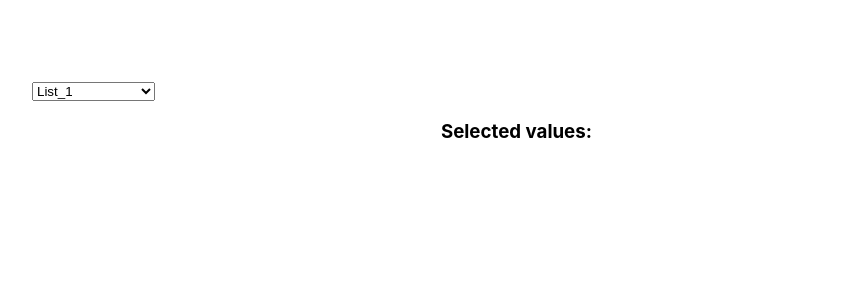
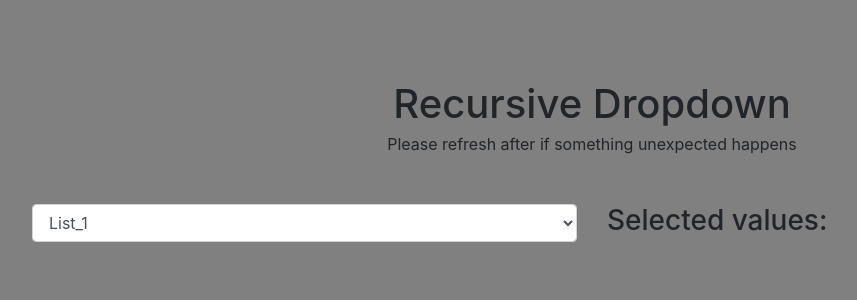
Before and after one commit to deeqakkk/recursive-dropdown, a React (Create React App) app: page / in a window 1280 px wide. Shown: the top 300 px of the page, without its empty margins (48-905 px from the left). Built offline with nearby package versions, Linux system fonts and the light colour scheme.

Commit message:
bootstrap added

```diff
--- a/package.json
+++ b/package.json
@@ -7,6 +7,7 @@
     "@testing-library/react": "^13.4.0",
     "@testing-library/user-event": "^13.5.0",
     "react": "^18.2.0",
+    "react-bootstrap": "^2.7.0",
     "react-dom": "^18.2.0",
     "react-scripts": "5.0.1",
     "web-vitals": "^2.1.4"
--- a/public/index.html
+++ b/public/index.html
@@ -1,14 +1,12 @@
 <!DOCTYPE html>
 <html lang="en">
-  <head>
+
+<head>
     <meta charset="utf-8" />
     <link rel="icon" href="%PUBLIC_URL%/favicon.ico" />
     <meta name="viewport" content="width=device-width, initial-scale=1" />
     <meta name="theme-color" content="#000000" />
-    <meta
-      name="description"
-      content="Web site created using create-react-app"
-    />
+    <meta name="description" content="Web site created using create-react-app" />
     <link rel="apple-touch-icon" href="%PUBLIC_URL%/logo192.png" />
     <!--
       manifest.json provides metadata used when your web app is installed on a
@@ -24,9 +22,12 @@
       work correctly both with client-side routing and a non-root public URL.
       Learn how to configure a non-root public URL by running `npm run build`.
     -->
+    <link rel="stylesheet" href="https://maxcdn.bootstrapcdn.com/bootstrap/4.5.2/css/bootstrap.min.css" />
+
     <title>React App</title>
-  </head>
-  <body>
+</head>
+
+<body>
     <noscript>You need to enable JavaScript to run this app.</noscript>
     <div id="root"></div>
     <!--
@@ -39,5 +40,6 @@
       To begin the development, run `npm start` or `yarn start`.
       To create a production bundle, use `npm run build` or `yarn build`.
     -->
-  </body>
+</body>
+
 </html>
--- a/src/App.js
+++ b/src/App.js
@@ -1,31 +1,30 @@
 import React, { useState } from 'react';
 import data from './data.json';
+import { Row, Col, Form, FormControl, Button } from 'react-bootstrap';
 
 const Dropdown = ({ options, onChange, value }) => (
-  <select value={value || ''} onChange={onChange}>
+  <FormControl className='mb-4' as="select" value={value || 'Select Items'} onChange={onChange}>
     {options.map((option, i) => (
       <option key={i} value={i}>
         {option.name}
       </option>
     ))}
-  </select>
+  </FormControl>
 );
+
 const SelectedValues = ({ values }) => (
-
-  <div style={{ float: 'right' }}>
+  <Col xs={6}>
     <h3>Selected values:</h3>
     <ul>
       {values.map((value, index) => (
-        console.log(value),
         <li key={index}>{value}</li>
       ))}
     </ul>
-  </div>
+  </Col>
 );
 
 const App = () => {
   const [selectedValues, setSelectedValues] = useState([]);
-
   const handleChange = (index, event) => {
     setSelectedValues((prevSelectedValues) => {
       const newSelectedValues = [...prevSelectedValues];
@@ -39,9 +38,11 @@ const App = () => {
   }, data.struct);
 
   return (
-    <div  style={{width:'50%'}}>
+    <Row>
+      <Col xs={6}>
+        <Form>
           {selectedValues.map((selectedValue, index) => (
-      <div key={index}>
+            <Form.Group key={index}>
               <Dropdown
                 options={
                   selectedValues
@@ -51,18 +52,21 @@ const App = () => {
                 value={selectedValue}
                 onChange={(event) => handleChange(index, event)}
               />
-      </div>
+            </Form.Group>
           ))}
           {currentOption && currentOption.length > 0 ? (
-      <div>
+            <Form.Group>
               <Dropdown
                 options={currentOption}
                 onChange={(event) => handleChange(selectedValues.length, event)}
               />
-      </div>
+            </Form.Group>
           ) : null}
+        </Form>
+      </Col>
       <SelectedValues values={selectedValues} />
-  </div>
-);};
+    </Row>
+  );
+};
 
 export default App;
--- a/src/index.css
+++ b/src/index.css
@@ -3,6 +3,7 @@ body {
     font-family: -apple-system, BlinkMacSystemFont, 'Segoe UI', 'Roboto', 'Oxygen', 'Ubuntu', 'Cantarell', 'Fira Sans', 'Droid Sans', 'Helvetica Neue', sans-serif;
     -webkit-font-smoothing: antialiased;
     -moz-osx-font-smoothing: grayscale;
+    background-color: gray;
 }
 
 code {
--- a/src/index.js
+++ b/src/index.js
@@ -7,6 +7,8 @@ import reportWebVitals from './reportWebVitals';
 const root = ReactDOM.createRoot(document.getElementById('root'));
 root.render(
   <React.StrictMode>
+    <h1 className='mb-1 text-center'>Recursive Dropdown</h1>
+    <p className='mb-5 text-center'>Please refresh after if something unexpected happens </p>
     <App />
   </React.StrictMode>
 );
```
Lines whose indentation alone changed are shown as unchanged.
